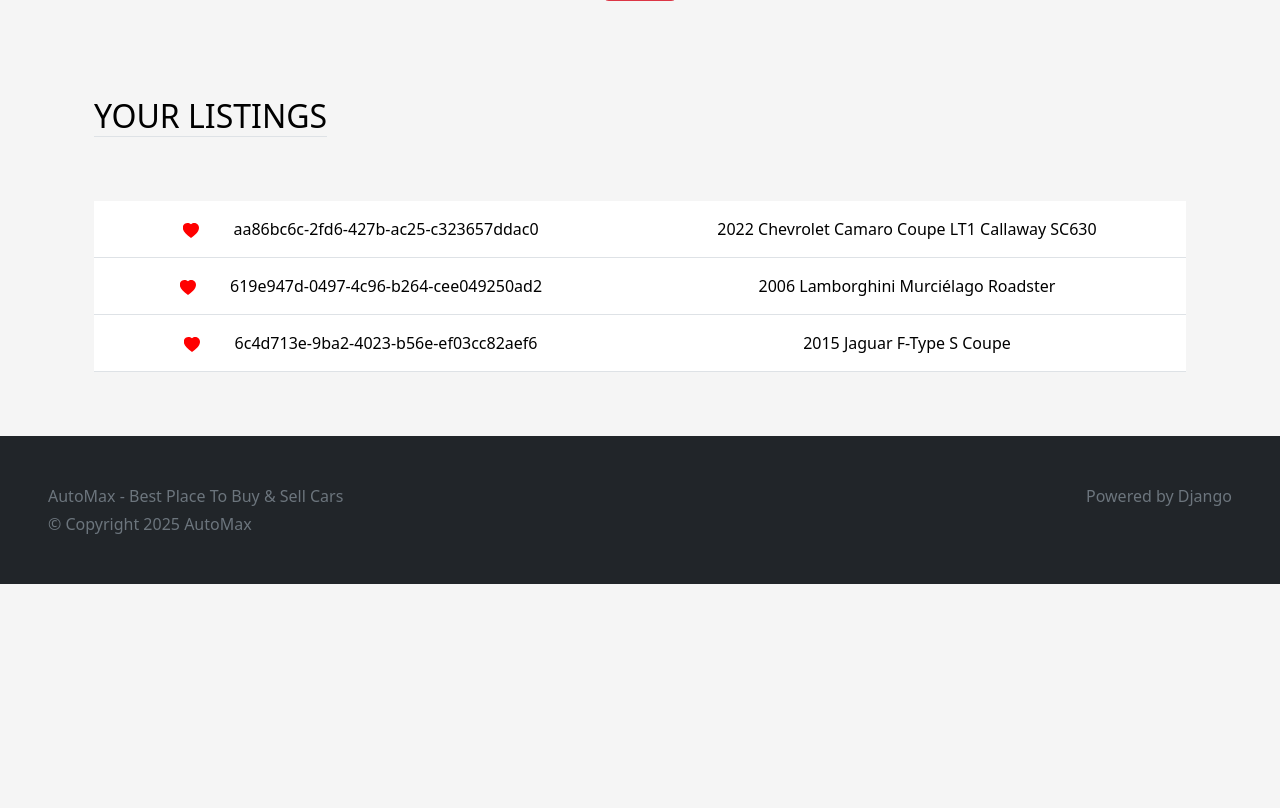
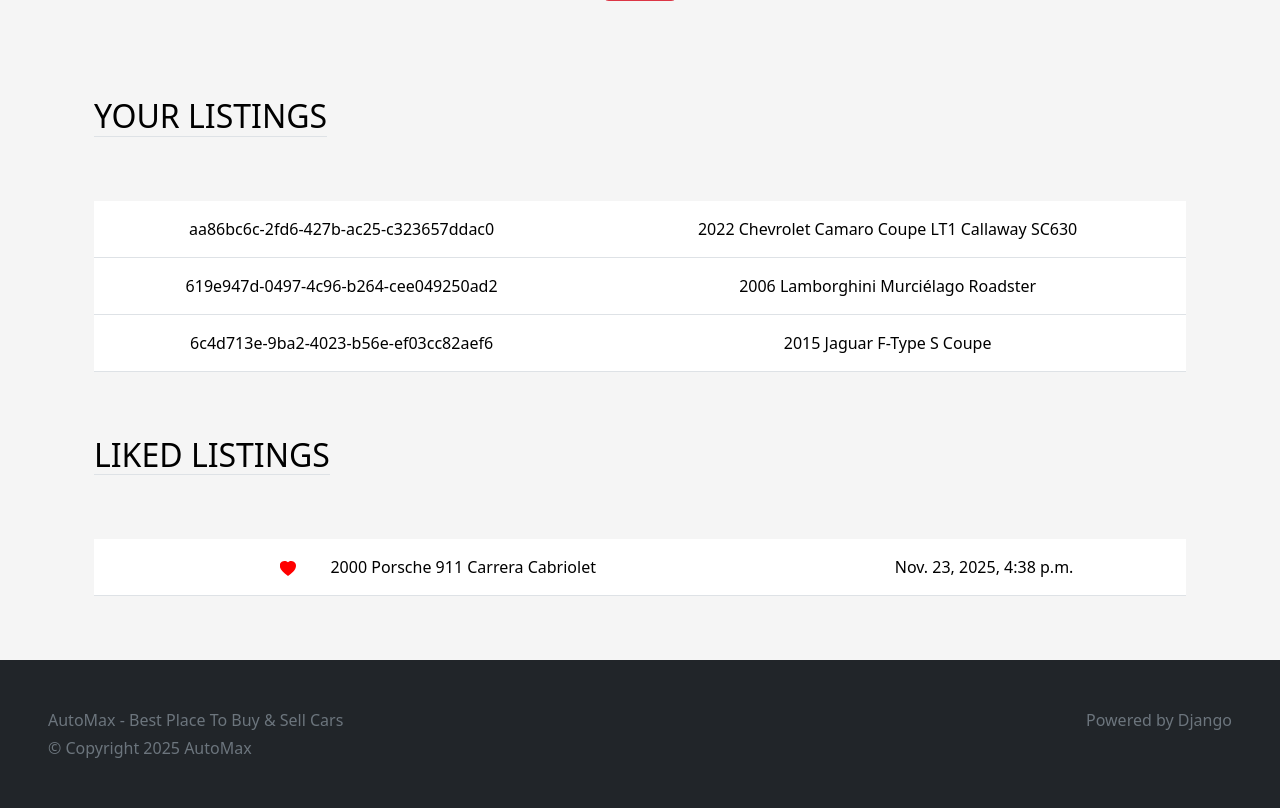
Before and after one commit to VinayMalyala/AutoMax, a Django app: page /profile/ in a window 1280 px wide. Shown: the part 962-1770 px from the top of the page. Before the commit the page ends 1546 px from the top, so only its background shows below. Run offline with Django 5.2, Linux system fonts and the light colour scheme; a user stored in the database is signed in; data comes from the database, SQL or seed files in the repository; some libraries are stand-ins or nearby versions.

Commit message:
show liked listing

```diff
--- a/src/users/templates/views/profile.html
+++ b/src/users/templates/views/profile.html
@@ -40,10 +40,6 @@
 
                         <tr>
                             <td class="py-3">
-                                <svg xmlns="http://www.w3.org/2000/svg" width="16" height="16" fill="red" viewBox="0 0 16 16" style="margin-right: 30px;">
-                                    <path fill-rule="evenodd" d="M8 1.314C12.438-3.248 23.534 4.735 8 15C-7.534 4.736 2.562-3.248 8 1.314z"/>
-                                 </svg>
-
                                   <a href="{% url 'listing' id=listing.id %}" style="text-decoration: none; color: black;">
                                     {{listing.id}}
                                   </a>
@@ -59,5 +55,31 @@
                 </tbody>
             </table>
         </div>
+        <div class="container px-4">
+            <div class="row g-4 py-5">
+                <div class="col d-flex align-items-start">
+                    <div>
+                        <h2 class="mb-3 border-bottom" style="color: black; font-weight: normal; text-transform: uppercase;">Liked Listings</h2>
+                    </div>
+                </div>
+            </div>
+            <table class="table table-hover">
+                <tbody>
+                    {% for liked_listing in user_liked_listings  %}
+
+                        <tr>
+                            <td class="py-3">
+                                <svg xmlns="http://www.w3.org/2000/svg" width="16" height="16" fill="red" viewBox="0 0 16 16" style="margin-right: 30px;">
+                                    <path fill-rule="evenodd" d="M8 1.314C12.438-3.248 23.534 4.735 8 15C-7.534 4.736 2.562-3.248 8 1.314z"/>
+                                </svg>
+                                    {{liked_listing.listing.model}}
+                            </td>
+                            <td class="py-3">{{liked_listing.like_date}}</td>
+                        </tr>
+
+                    {% endfor %}
+                </tbody>
+            </table>
+        </div>
     </div>
 {% endblock body %}
--- a/src/users/views.py
+++ b/src/users/views.py
@@ -6,7 +6,7 @@
 from django.contrib.auth.decorators import login_required
 from django.views import View
 
-from main.models import Listing
+from main.models import Listing, LikedListing
 from .forms import UserForm, ProfileForm, LocationForm
 
 # Create your views here.
@@ -56,6 +56,7 @@
 class ProfileView(View):
     def post(self, request):
         user_listings = Listing.objects.filter(seller=request.user.profile)
+        user_liked_listings = LikedListing.objects.filter(profile=request.user.profile).all()
         user_form = UserForm(request.POST, instance=request.user)
         profile_form = ProfileForm(request.POST, request.FILES, instance=request.user.profile)
         location_form = LocationForm(request.POST, instance=request.user.profile.location)
@@ -66,11 +67,12 @@
             messages.success(request, "Profile Updated Sucessfully!")
         else:
             messages.error(request, "Error Updating Profile!")
-        return render(request, "views/profile.html", {'user_form': user_form, 'profile_form': profile_form, 'location_form': location_form, 'user_listings': user_listings})
+        return render(request, "views/profile.html", {'user_form': user_form, 'profile_form': profile_form, 'location_form': location_form, 'user_listings': user_listings, 'user_liked_listings': user_liked_listings})
 
     def get(self, request):
         user_listings = Listing.objects.filter(seller=request.user.profile)
+        user_liked_listings = LikedListing.objects.filter(profile=request.user.profile).all()
         user_form = UserForm(instance=request.user)
         profile_form = ProfileForm(instance=request.user.profile)
         location_form = LocationForm(instance=request.user.profile.location)
-        return render(request, "views/profile.html", {'user_form': user_form, 'profile_form': profile_form, 'location_form': location_form, 'user_listings': user_listings})
+        return render(request, "views/profile.html", {'user_form': user_form, 'profile_form': profile_form, 'location_form': location_form, 'user_listings': user_listings, 'user_liked_listings': user_liked_listings})
```
